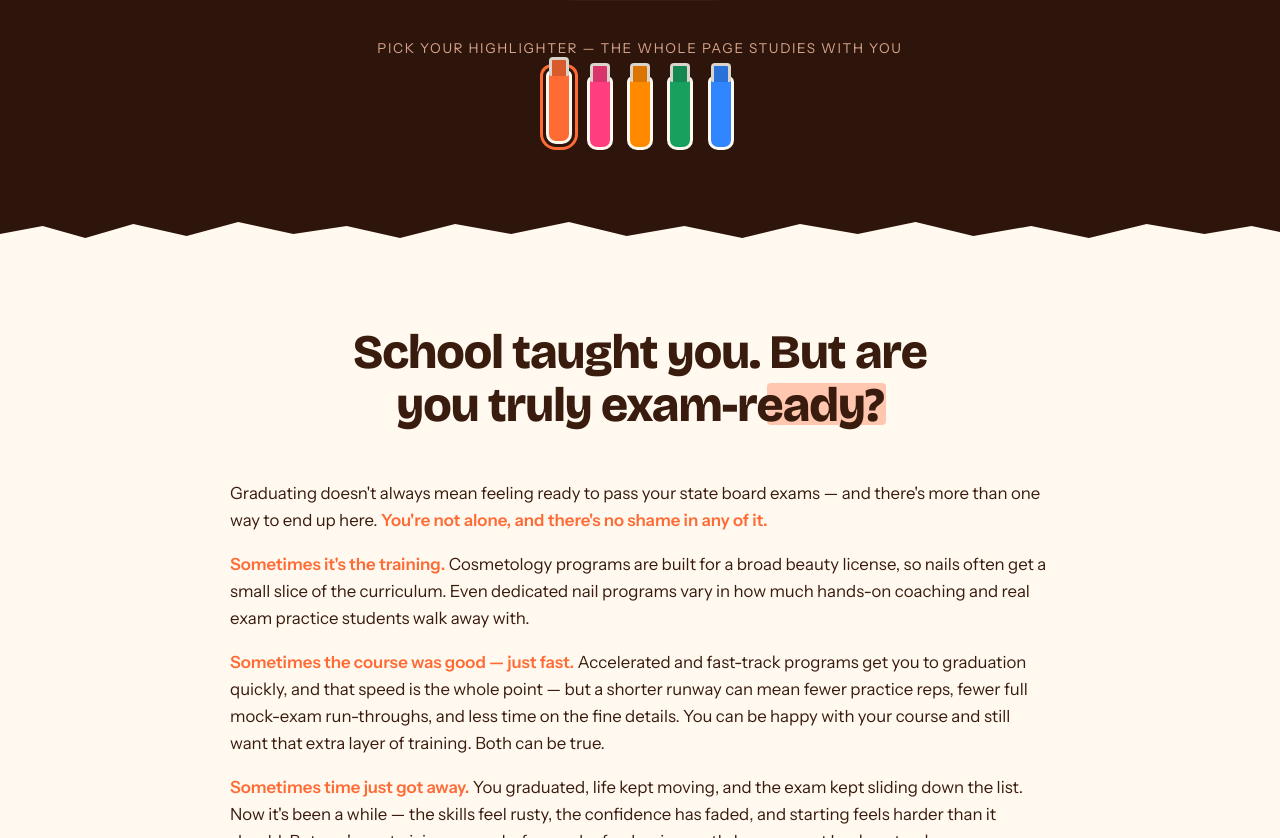
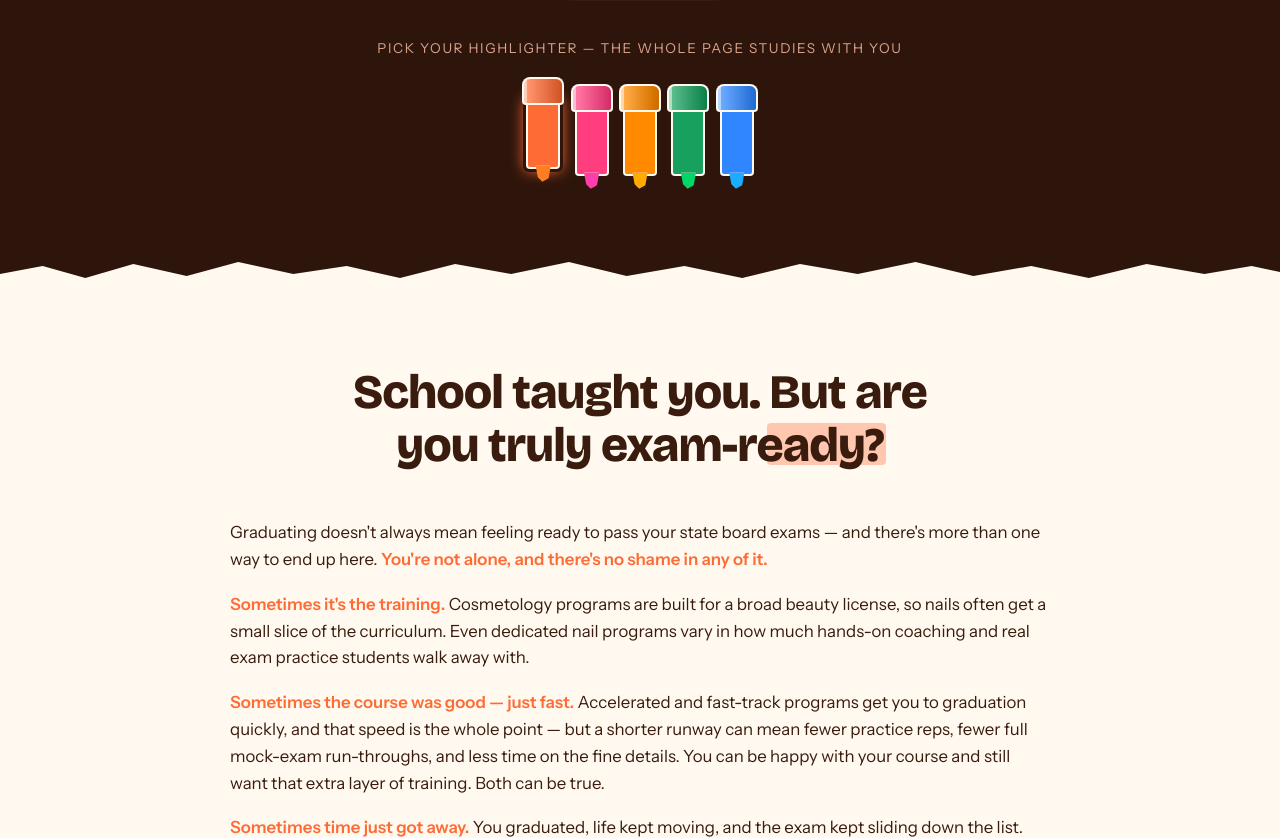
Before and after one commit to tnjbta/Tnjatools, a plain HTML site: page boardprep.html in a window 1280 px wide. Shown: the part 905-1743 px from the top of the page. Drawn offline with nearby package versions, Linux system fonts and the light colour scheme.

Commit message:
Add files via upload

```diff
--- a/boardprep.html
+++ b/boardprep.html
@@ -78,16 +78,30 @@
 
   /* highlighter picker */
   .hl-bar{margin-top:2.6rem}
-  .hl-bar p{font-size:.85rem;letter-spacing:.12em;text-transform:uppercase;color:var(--muted);margin-bottom:1rem}
-  .hls{display:flex;gap:.9rem;justify-content:center;flex-wrap:wrap}
-  .hl{width:26px;height:74px;border-radius:6px 6px 10px 10px;border:3px solid var(--cream);
-    cursor:pointer;position:relative;transition:transform .15s}
-  .hl::before{content:"";position:absolute;top:-16px;left:50%;transform:translateX(-50%);
-    width:14px;height:16px;background:inherit;filter:brightness(.85);
-    border:3px solid var(--cream);border-bottom:none;border-radius:4px 4px 2px 2px}
-  .hl:hover{transform:translateY(-6px) rotate(6deg)}
-  .hl[aria-pressed="true"]{transform:translateY(-6px);box-shadow:0 0 0 3px var(--ink-deep),0 0 0 6px currentColor}
-  .hl:focus-visible{outline:3px dashed var(--cream);outline-offset:3px}
+  .hl-bar p{font-size:.85rem;letter-spacing:.12em;text-transform:uppercase;color:var(--muted);margin-bottom:1.6rem}
+  .hls{display:flex;gap:1.15rem;justify-content:center;flex-wrap:wrap;align-items:flex-end}
+  .hl{width:30px;height:66px;border:none;cursor:pointer;position:relative;margin-top:22px;margin-bottom:16px;
+    border-radius:3px 3px 2px 2px;transition:transform .15s;
+    background:
+      linear-gradient(180deg, transparent 44%, rgba(255,255,255,.92) 44%, rgba(255,255,255,.92) 60%, transparent 60%),
+      linear-gradient(90deg, rgba(255,255,255,.45), rgba(255,255,255,.08) 40%, rgba(0,0,0,.12)),
+      currentColor;
+    box-shadow:0 0 0 2px var(--cream)}
+  .hl::before{content:"";position:absolute;top:-22px;left:-4px;right:-4px;height:24px;
+    background:
+      linear-gradient(90deg, rgba(255,255,255,.5) 0 3px, transparent 3px),
+      linear-gradient(90deg, rgba(255,255,255,.35), rgba(0,0,0,.22)),
+      currentColor;
+    filter:saturate(1.1);
+    border-radius:6px 6px 2px 2px;box-shadow:0 0 0 2px var(--cream)}
+  .hl::after{content:"";position:absolute;bottom:-15px;left:6px;width:18px;height:16px;
+    background:currentColor;filter:brightness(1.25) saturate(1.35);
+    clip-path:polygon(8% 0,92% 0,80% 78%,45% 100%,20% 72%);
+    box-shadow:0 0 0 2px var(--cream)}
+  .hl:hover{transform:translateY(-7px) rotate(5deg)}
+  .hl[aria-pressed="true"]{transform:translateY(-7px);box-shadow:0 0 0 2px var(--cream),0 0 0 5px var(--ink-deep),0 0 14px 4px currentColor}
+  .hl:focus-visible{outline:3px dashed var(--cream);outline-offset:4px}
+
 
   section{padding:4.5rem 5vw}
   .section-head{text-align:center;max-width:62ch;margin:0 auto 3rem}
```
